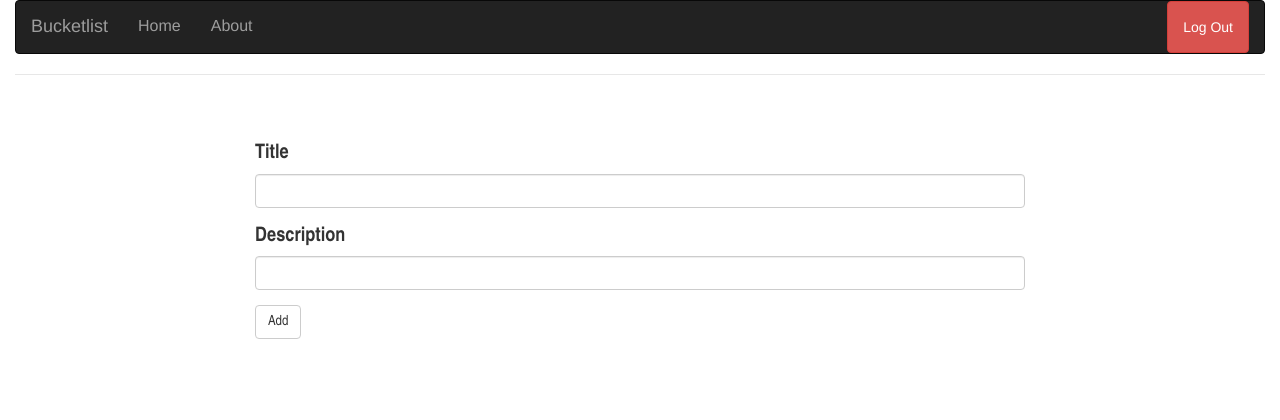
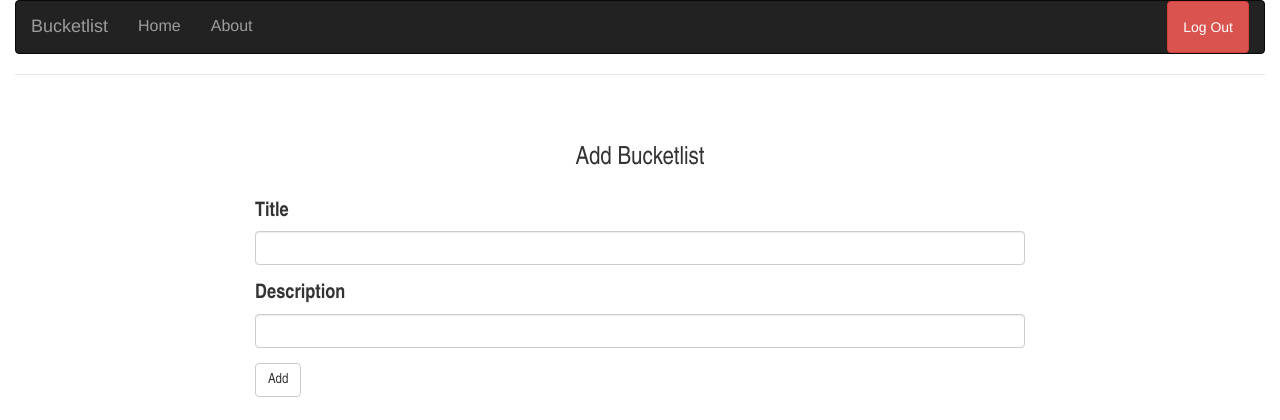
Before and after one commit to machariamarigi/Bucketlist, a Flask app: page /bucket_list/add in a window 1280 px wide. Shown: the top 420 px of the page. Run offline with Flask 2, Linux system fonts and the light colour scheme; the visitor is signed in with stand-in values (Sample User, id 1); parts of the project's set-up code (start-up, migrations or seed data) failed here and were passed over; some libraries are stand-ins or nearby versions.

Commit message:
Differentiate between Add and edit bucketlist pages

```diff
--- a/app/bucketlist/views.py
+++ b/app/bucketlist/views.py
@@ -11,6 +11,7 @@ from ..tools import store
 def add_bucketlist():
     """Render a form to handle the creation of bucketlists"""
     if session['logged_in']:
+        add_bucketlist = True
         form = BucketlistForm()
         if form.validate_on_submit():
             store.add_bucketlist(form.title.data, form.description.data)
@@ -18,7 +19,9 @@ def add_bucketlist():
                 form.title.data))
 
             return redirect(url_for('profile.profilepage'))
-        return render_template("bucketlist/add_bucketlist.html", form=form)
+        return render_template(
+            "bucketlist/add_bucketlist.html",
+            form=form, add_bucketlist=add_bucketlist)
     else:
         render_template('401.html')
 
@@ -32,6 +35,7 @@ def view_bucketlist(id):
 @bucketlist.route('/bucket_list/edit/<id>', methods=['GET', 'POST'])
 def edit_bucketlist(id):
     if session['logged_in']:
+        add_bucketlist = False
         single_bucketlist = store.get_single_bucketlist(int(id))
         form = BucketlistForm(dict=single_bucketlist)
         if form.validate_on_submit():
@@ -40,7 +44,9 @@ def edit_bucketlist(id):
             return redirect(url_for('profile.profilepage'))
         form.title.data = single_bucketlist['title']
         form.description.data = single_bucketlist['description']
-        return render_template("bucketlist/add_bucketlist.html", form=form)
+        return render_template(
+            "bucketlist/add_bucketlist.html",
+            form=form, add_bucketlist=add_bucketlist)
     else:
         render_template('401.html')
 
--- a/app/templates/bucketlist/add_bucketlist.html
+++ b/app/templates/bucketlist/add_bucketlist.html
@@ -1,9 +1,22 @@
 {% import "bootstrap/utils.html" as utils %}
 {% import "bootstrap/wtf.html" as wtf %}
 {% extends "authbase.html" %}
-{% block title %}Add a Bucketlist{% endblock %}
+
+{% block title %}
+    {% if add_bucketlist %}
+        Add Bucketlist
+    {% else %}
+        Edit Bucketlist
+    {% endif %}
+
+{% endblock %}
 {% block body %}
         <main>
+        {% if add_bucketlist %}
+            <h1 class="text-center">Add Bucketlist</h1>
+        {% else %}
+            <h1 class="text-center">Edit Bucketlist</h1>
+        {% endif %}
             {{ wtf.quick_form(form) }}
         </main>
 {% endblock %}
```
Also changed, not shown: app/models.py (line endings or trailing spaces).
